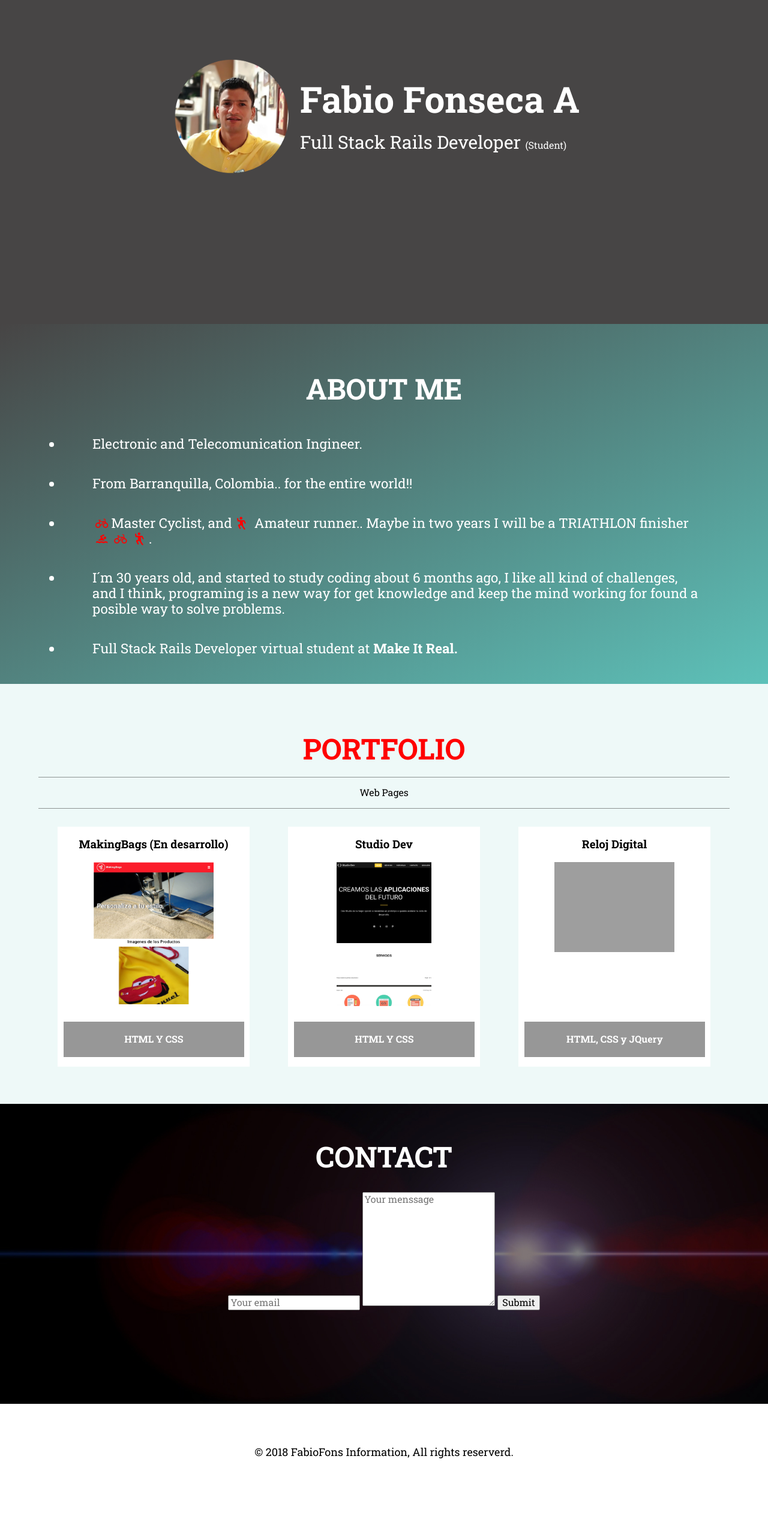
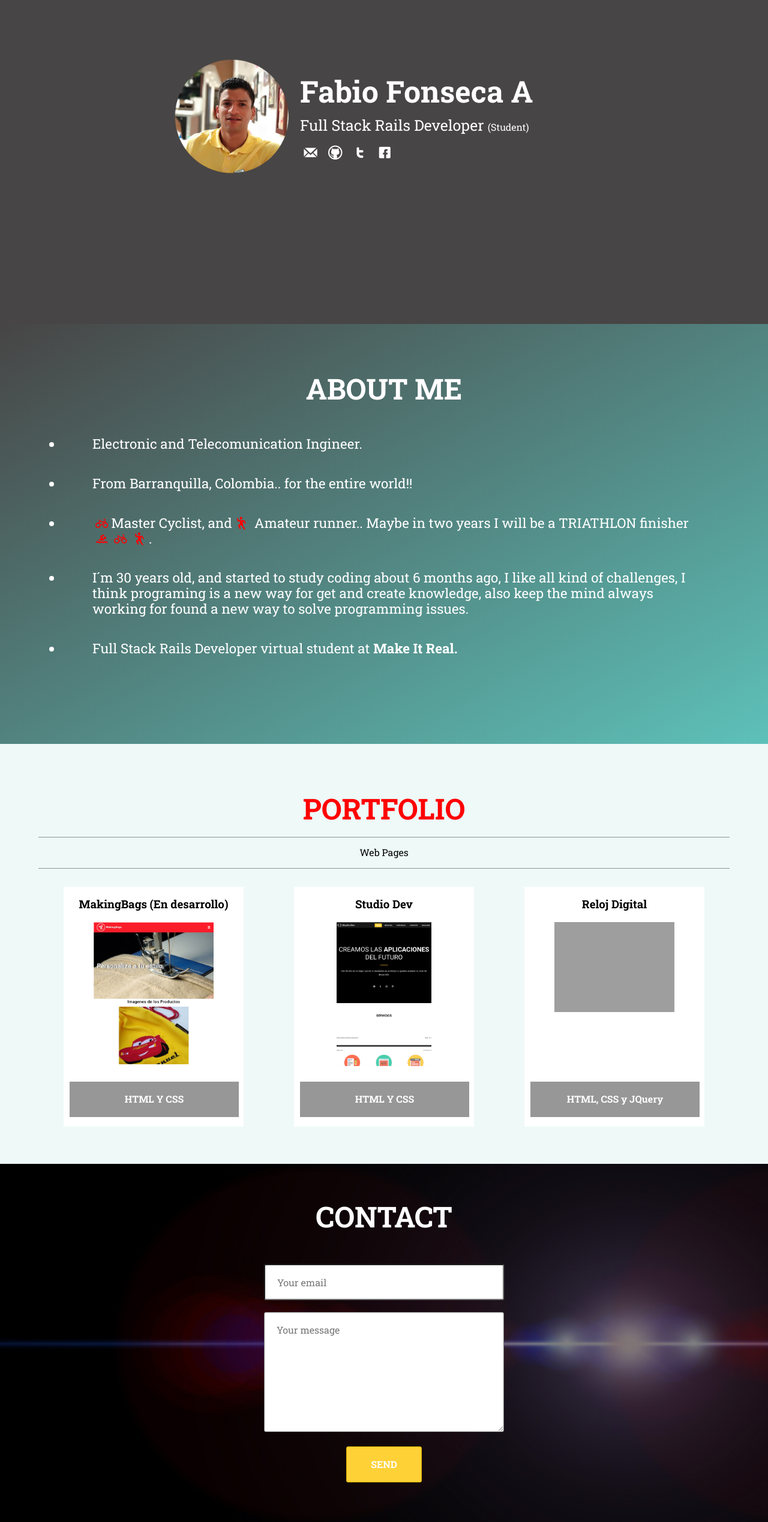
Before and after one commit to fabiofons/Portafolio, a plain HTML site: page index.html in a window 1280 px wide. Shown: the part 160-2697 px from the top of the page at 60% size. Before the commit the page ends 2661 px from the top, so only its background shows below. Drawn offline with Linux system fonts and the light colour scheme; grey boxes are pictures that could not be loaded.

Commit message:
secciones terminadas

```diff
--- a/css/style.css
+++ b/css/style.css
@@ -1,6 +1,9 @@
+* {
+    box-sizing: border-box;
+}
+
 body {
     font-family: 'Roboto Slab', serif;
-    /* font-family: 'Roboto', sans-serif; */
 }
 
 header {
@@ -9,7 +12,6 @@ header {
     width: 100%;
     height: 60px;
     z-index: 100;
-
 }
 
 header img {
@@ -20,7 +22,6 @@ header img {
 
 header nav {
     float: right;
-    /* margin-top: 10px; */
 }
 
 header nav a {
@@ -41,6 +42,7 @@ header nav a:hover {
 #Title {
     background-color: rgb(71, 69, 69);
     height: 700px;
+    width: 100%;
 }
 
 #Title .profile {
@@ -60,13 +62,22 @@ header nav a:hover {
     position: absolute;
 }
 #Title h1 {
-    font-size: 60px;
+    font-size: 50px;
     top: 250px;
 }
 
 #Title p {
-    font-size: 30px;
-    top: 350px;
+    font-size: 25px;
+    top: 330px;
+}
+
+#Title .socialnetworks {
+    font-size: 25px;
+    top: 400px;
+}
+
+#Title .socialnetworks i {
+    color: #fff;
 }
 
 #Title span {
@@ -75,7 +86,8 @@ header nav a:hover {
 
 #AboutMe {
     background-image: linear-gradient(to bottom right, rgb(71, 69, 69),#5dc1b9);
-    height: 600px;
+    height: 700px;
+    width: 100%;
 }
 
 #AboutMe h1 {
@@ -98,8 +110,9 @@ header nav a:hover {
 
 #Portfolio {
     background-color: rgba(93, 193, 185, 0.1);
-    height: 100%;
     height: 700px;
+    width: 100%;
+
 }
 
 #Portfolio .linea-divisor {
@@ -135,6 +148,11 @@ header nav a:hover {
     margin-top: 10px;
 }
 
+#Portfolio .item-portf:hover {
+    -webkit-box-shadow:1px 1px 4px 2px rgba(48,48,48,0.3);
+    box-shadow:1px 1px 4px 2px rgba(48,48,48,0.3);
+}
+
 #Portfolio .item-portf img {
     max-width: 200px;
     max-height: 240px;
@@ -153,8 +171,9 @@ header nav a:hover {
 #Contact {
     background:#000 url('../images/Linea.jpg') no-repeat top left;
     background-size: cover;
-    height: 500px;
+    height: 600px;
     text-align: center;
+    width: 100%;
 }
 
 #Contact h1 {
@@ -163,8 +182,32 @@ header nav a:hover {
     padding-top: 60px;
     margin-top: 0;
 }
-/* start here */
-/* --------------------- */
+
+#Contact input {
+    margin-top: 20px;
+    padding: 0 20px;
+    width: 400px;
+    height: 60px;
+    border-radius: 3px;
+}
+
+#Contact textarea {
+    margin: 20px;
+    padding: 20px;
+    width: 400px;
+    height: 200px;
+    border-radius: 3px;
+}
+
+ #Contact button {
+    padding: 20px 40px;
+    background-color: #fed136;
+    border: 1px solid #dfaf02;
+    border-radius: 3px;
+    color: white;
+    font-weight: bold;
+    cursor: pointer;
+}
 
 footer {
     text-align: center;
--- a/index.html
+++ b/index.html
@@ -27,6 +27,12 @@
             <img src="images/Autor.png" alt="foto del Autor">
             <h1 class="position">Fabio Fonseca A</h1>
             <p class="position">Full Stack Rails Developer <span>(Student)</span></p>
+            <div class="position socialnetworks">
+                <a href="#Contact"><i class="icon-mail"></i></a>
+                <a href="https://github.com/fabiofons"><i class="icon-github-circled-alt2"></i></a>
+                <a href="https://twitter.com/fabiofons?s=08"><i class="icon-twitter"></i></a>
+                <a href="https://www.facebook.com/fabio.fonseca.798"><i class="icon-facebook-rect"></i></a>
+            </div>
         </div>
     </section>
 
@@ -37,7 +43,8 @@
                 <li>Electronic and Telecomunication Ingineer.</li>
                 <li>From Barranquilla, Colombia.. for the entire world!!</li>
                 <li><i class="icon-bicycle" ></i>Master Cyclist, and<i class="icon-pitch"></i> Amateur runner.. Maybe in two years I will be a TRIATHLON finisher <i class="icon-swimming"></i><i class="icon-bicycle"></i><i class="icon-pitch"></i>.</li>
-                <li>I´m 30 years old, and started to study coding about 6 months ago, I like all kind of challenges, and I think, programing is a new way for get knowledge and keep the mind working for found a posible way to solve problems. </li>
+                <li>I´m 30 years old, and started to study coding about 6 months ago, I like all kind of challenges, I think programing is
+                    a new way for get and create knowledge, also keep the mind always working for found a new way to solve programming issues. </li>
                 <li>Full Stack Rails Developer virtual student at <strong>Make It Real.</strong> </li>
             </ul>
         </div>
@@ -72,9 +79,13 @@
     <section id="Contact">
         <h1>CONTACT</h1>
         <form>
-            <input type="text"  placeholder="Your email">
-            <textarea rows="10" placeholder="Your menssage"></textarea>
-            <button>Submit</button>
+            <div>
+                <input type="text"  placeholder="Your email">
+            </div>
+            <div>
+                <textarea rows="10" placeholder="Your message"></textarea>
+            </div>
+            <button>SEND</button>
         </form>
     </section>
 
```
